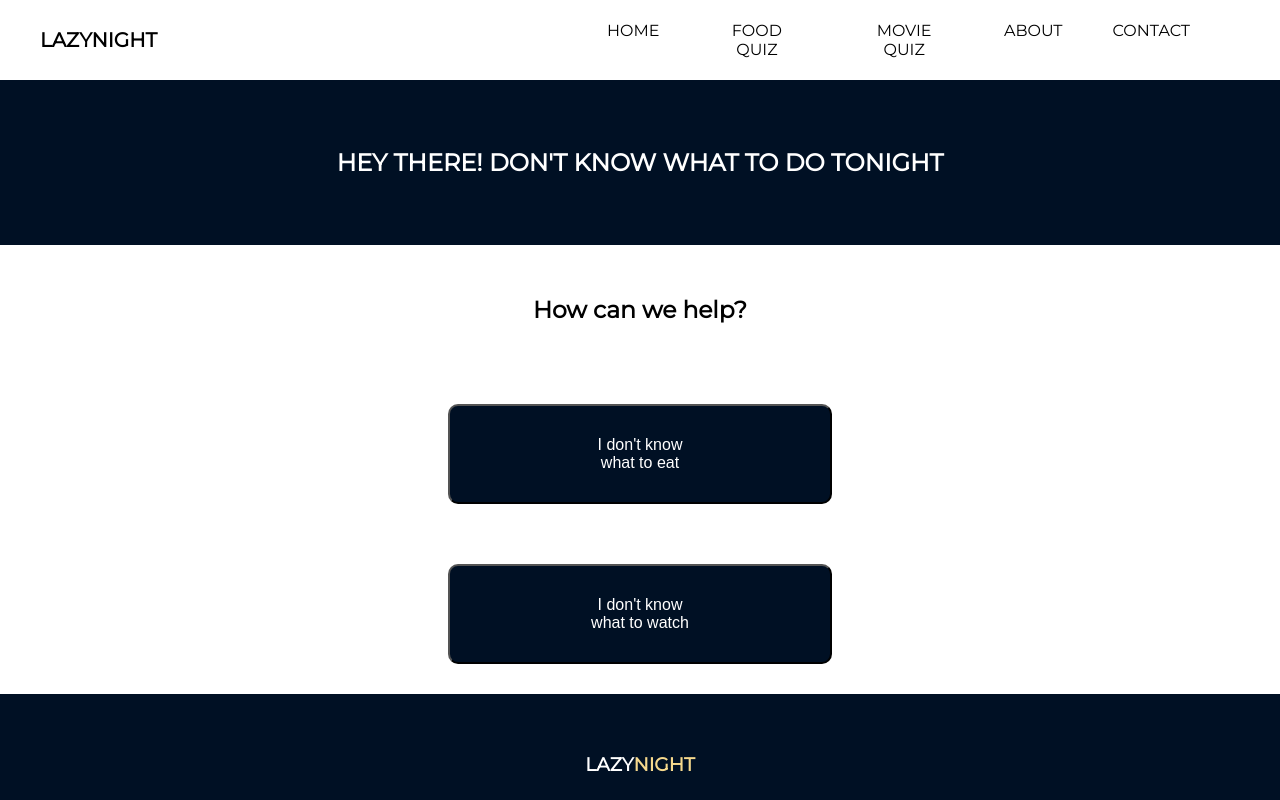
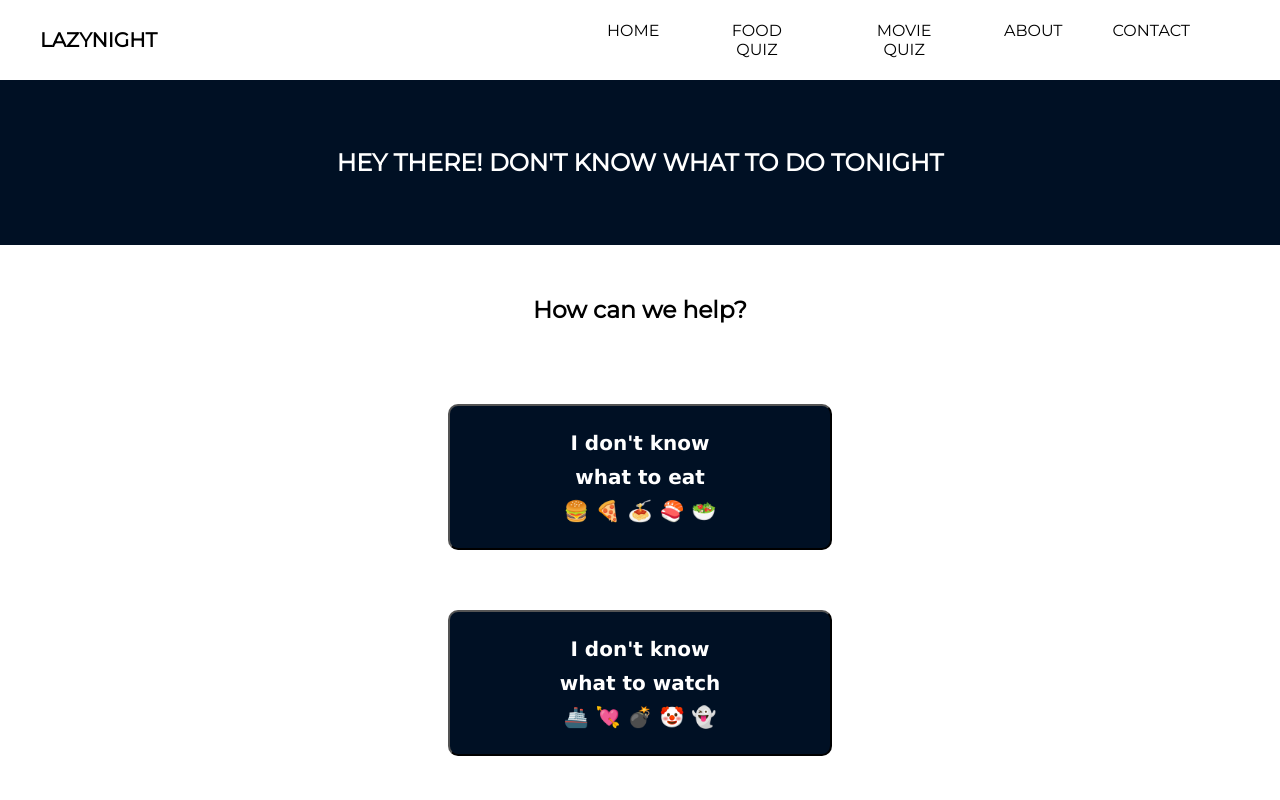
Before and after one commit to PamelaFeijo/lazynight, a React (Create React App) app: page / in a window 1280 px wide. Shown: the top 800 px of the page. Built offline with nearby package versions, Linux system fonts and the light colour scheme.

Commit message:
add animation

```diff
--- a/package.json
+++ b/package.json
@@ -13,6 +13,7 @@
     "@testing-library/user-event": "^12.1.10",
     "react": "^17.0.2",
     "react-dom": "^17.0.2",
+    "react-reveal": "^1.2.2",
     "react-router-dom": "^5.2.0",
     "react-scripts": "4.0.3",
     "react-select": "^4.3.0",
--- a/src/components/About.js
+++ b/src/components/About.js
@@ -1,5 +1,6 @@
 import "./About.css";
 import Member from "./Member";
+import Bounce from "react-reveal";
 
 const memberInfo = [
   {
@@ -36,6 +37,7 @@ const About = () => {
           LinkedIn and GitHub profiles to know more about each of us.
         </p>
       </div>
+      <Bounce left cascade>
         <div className="member-container">
           {memberInfo.map((member) => (
             <div className="member-card">
@@ -49,6 +51,7 @@ const About = () => {
             </div>
           ))}
         </div>
+      </Bounce>
     </div>
   );
 };
--- a/src/components/Contact.js
+++ b/src/components/Contact.js
@@ -1,5 +1,6 @@
 import "./Contact.css";
 import CountrySelector from "./CountrySelector";
+import Bounce from "react-reveal";
 
 const Contact = () => {
   return (
@@ -7,7 +8,7 @@ const Contact = () => {
       <div className="contact-us">
         <h1>We like food, movies and... friends! Get in contact!</h1>
       </div>
-
+      <Bounce cascade>
         <form>
           <label for="fname">First Name</label>
           <input
@@ -45,6 +46,7 @@ const Contact = () => {
 
           <input className="submit" type="submit" value="Submit"></input>
         </form>
+      </Bounce>
     </div>
   );
 };
--- a/src/components/Footer.css
+++ b/src/components/Footer.css
@@ -7,7 +7,7 @@
 }
 
 .title-footer {
-  padding: 2.5em;
+  padding: 1.5em;
 }
 
 .title-footer > span {
@@ -16,7 +16,7 @@
 
 .icons-footer {
   margin: 0 10px 30px 10px;
-  font-size: 30px;
+  font-size: 20px;
   color: white;
   margin-bottom: 30px;
 }
--- a/src/components/Movie.css
+++ b/src/components/Movie.css
@@ -21,7 +21,7 @@
 
 .quiz-question {
   padding: 20px;
-  background-color: rgb(5, 5, 43);
+  background-color: #001024;
   color: white;
   border-radius: 10px;
   font-family: Verdana, Geneva, Tahoma, sans-serif;
--- a/src/components/Movie.js
+++ b/src/components/Movie.js
@@ -1,5 +1,6 @@
 import React, { useState } from "react";
 import ProgressBar from "./ProgressBar";
+import Bounce from "react-reveal/Bounce";
 import "./Movie.css";
 
 function Movie(props) {
@@ -177,6 +178,7 @@ function Movie(props) {
               display: done === 100 ? "none" : "flex",
             }}
           >
+            <Bounce cascade>
               <button className="quiz-question">
                 {content[movieQuestion].question}
               </button>
@@ -194,6 +196,7 @@ function Movie(props) {
                   )
                 )}
               </div>
+            </Bounce>
           </div>
           <>
             <ProgressBar
--- a/src/components/Navbar.css
+++ b/src/components/Navbar.css
@@ -85,7 +85,7 @@
     font-size: 1.125rem;
   }
   .option :hover {
-    background: black;
+    background: #001024;
     border-radius: 3px;
     color: white;
     padding: 20px 0px;
--- a/src/components/QuizButton.css
+++ b/src/components/QuizButton.css
@@ -1,15 +1,26 @@
-.quiz-button {
-  padding: 30px;
-  color: white;
-  font-size: 1rem;
-  background-color: #001024;
-  border-radius: 10px;
-  width: 30%;
-  margin: 30px;
+.buttons {
+  margin-bottom: 50px;
 }
 
-.bttnTEXT{
+.quiz-button {
+  line-height: 1.7;
+  padding: 20px;
+  background-color: #001024;
   color: white;
+  border-radius: 10px;
+  font-family: Verdana, Geneva, Tahoma, sans-serif;
+  font-weight: bold;
+  font-size: 20px;
+  width: 30%;
+  margin: 30px 0;
+}
+
+.bttnTEXT {
+  color: white;
+}
+
+.quiz-button:hover {
+  box-shadow: 5px 7px 8px 3px rgba(0, 0, 0, 0.48);
 }
 
 @media only screen and (max-width: 600px) {
--- a/src/components/QuizButton.js
+++ b/src/components/QuizButton.js
@@ -1,14 +1,17 @@
 import "./QuizButton.css";
 import { NavLink } from "react-router-dom";
+import Bounce from "react-reveal";
 
 const QuizButton = () => {
   return (
-    <div>
+    <div className="buttons">
+      <Bounce top cascade>
         <div>
           <button className="quiz-button">
-          <NavLink className="bttnTEXT" to="/food-quiz">
+            <NavLink className="bttnTEXT" to="/food">
               {" "}
-            I don't know <br></br> what to eat{" "}
+              I don't know <br></br> what to eat <br></br>🍔 🍕 🍝 🍣 🥗
+              <br></br>
             </NavLink>
           </button>
         </div>
@@ -16,10 +19,11 @@ const QuizButton = () => {
           <button className="quiz-button">
             <NavLink className="bttnTEXT" to="/movie">
               {" "}
-            I don't know <br></br> what to watch{" "}
+              I don't know <br></br> what to watch<br></br>🚢 💘 💣 🤡 👻
             </NavLink>
           </button>
         </div>
+      </Bounce>
     </div>
   );
 };
```
Also changed, not shown: 2 other files (tests, documents, lock files or other folders). Lines whose indentation alone changed are shown as unchanged.
